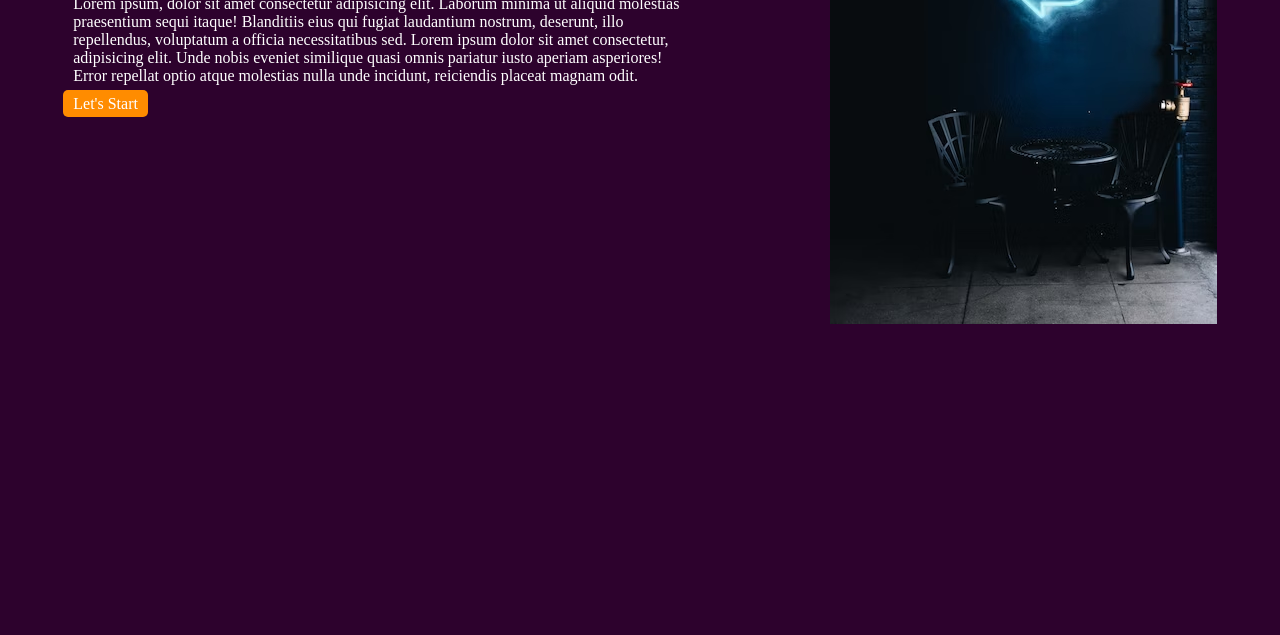
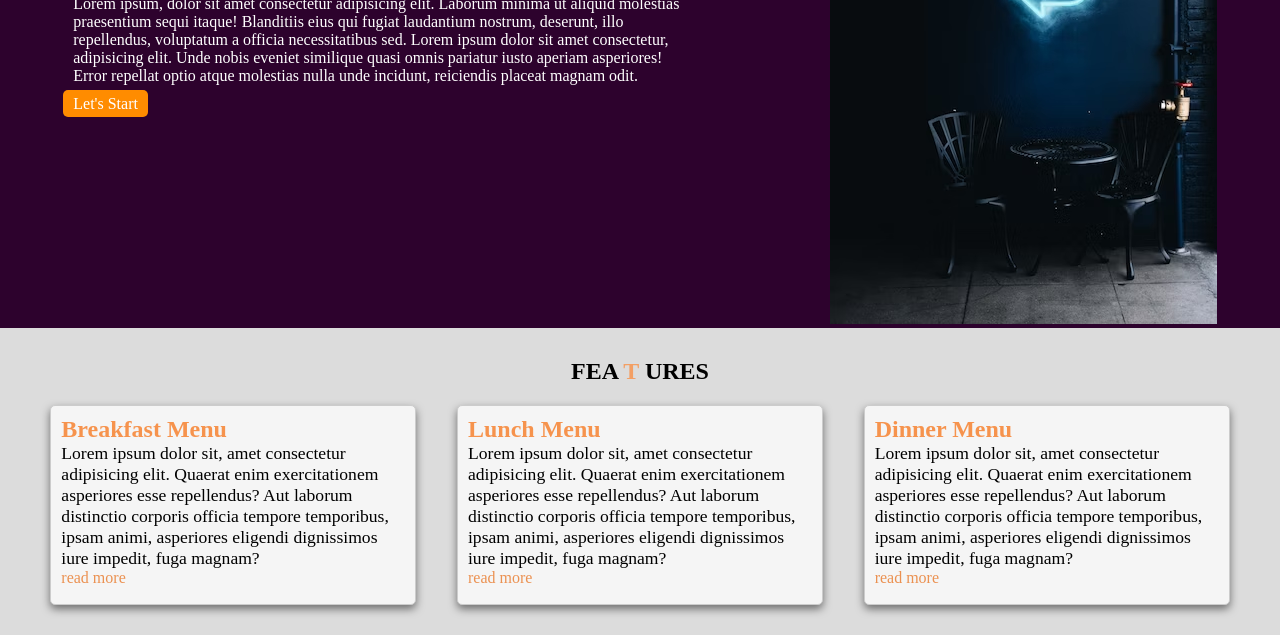
Before and after one commit to Flocky05/MonTuli-Cafe, a plain HTML site: page index.html in a window 1280 px wide. Shown: the part 347-982 px from the top of the page. Before the commit the page ends 800 px from the top, so only its background shows below. Drawn offline with Linux system fonts and the light colour scheme.

Commit message:
added card section

```diff
--- a/index.html
+++ b/index.html
@@ -34,6 +34,28 @@
             </div>
         </div>
     <!-- header section end -->
+    <!-- features section start  -->
+        <div class="features-section">
+            <h2 style="text-align: center; margin-bottom: 20px; margin-top: 20px;">FEA <span style="color: rgb(243, 159, 100);">T</span> URES</h2>
+            <div class="card-container">
+                <div class="card">
+                    <h3 style="color: rgb(246, 147, 77); font-size: 1.5rem;">Breakfast Menu</h3>
+                    <p style="font-size: 1.1rem;">Lorem ipsum dolor sit, amet consectetur adipisicing elit. Quaerat enim exercitationem asperiores esse repellendus? Aut laborum distinctio corporis officia tempore temporibus, ipsam animi, asperiores eligendi dignissimos iure impedit, fuga magnam?</p>
+                    <a href="" style="text-decoration: none; color: rgb(235, 145, 81);">read more</a>
+                </div>
+                <div class="card">
+                    <h3 style="color: rgb(246, 147, 77); font-size: 1.5rem;">Lunch Menu</h3>
+                    <p style="font-size: 1.1rem;">Lorem ipsum dolor sit, amet consectetur adipisicing elit. Quaerat enim exercitationem asperiores esse repellendus? Aut laborum distinctio corporis officia tempore temporibus, ipsam animi, asperiores eligendi dignissimos iure impedit, fuga magnam?</p>
+                    <a href="" style="text-decoration: none; color: rgb(235, 145, 81);">read more</a>
+                </div>
+                <div class="card">
+                    <h3 style="color: rgb(246, 147, 77); font-size: 1.5rem;">Dinner Menu</h3>
+                    <p style="font-size: 1.1rem;">Lorem ipsum dolor sit, amet consectetur adipisicing elit. Quaerat enim exercitationem asperiores esse repellendus? Aut laborum distinctio corporis officia tempore temporibus, ipsam animi, asperiores eligendi dignissimos iure impedit, fuga magnam?</p>
+                    <a href="" style="text-decoration: none; color: rgb(235, 145, 81);">read more</a>
+                </div>
+            </div>
+        </div>
+    <!-- features section end -->
     <link rel="stylesheet" href="style.css">
 </body>
 </html>
--- a/style.css
+++ b/style.css
@@ -4,8 +4,8 @@
     box-sizing: border-box;
 }
 body{
-    background-color: rgb(45, 2, 45);
-    color: white;
+    background-color: gainsboro;
+
 }
 .btn{
     background-color: darkorange;
@@ -30,18 +30,38 @@ transition: width .35s ease-in-out;
     width: 50%;
     padding: 20px;
 }
-.navbar-right img{
-    filter: invert();
-}
+
 .container{
     display: flex;
     justify-content: space-around;
     align-items: center;
+    background-color: rgb(45, 2, 45);
+    color: white;
 }
 .header-text{
     width: 50%;
 
 }
+/* features section start  */
+.features-section{
+    margin: 30px;
+}
+.card-container{
+    display: flex;
+    justify-content: space-around;
+}
+.card{
+    width: 30%;
+    height: 200px;
+    background-color: whitesmoke;
+    border: 1px solid #ccc;
+    border-radius: 5px;
+    padding: 10px;
+    overflow: hidden;
+    box-shadow: 0 4px 8px rgba(0, 0, 0, 0.5);
+}
+
+/* features section end */
 @media (max-width:576px){
     .container{
         flex-direction: column-reverse;
@@ -49,11 +69,12 @@ transition: width .35s ease-in-out;
     .header-text{
         width: 100%;
         text-align: center;
+        margin: 0;
         padding: 5%;
     }
     .header-img img{
-        padding: 0;
-        margin: 0;
+        display: block;
+        margin: auto;
     }
 }
 @media (max-width:720px){
```
